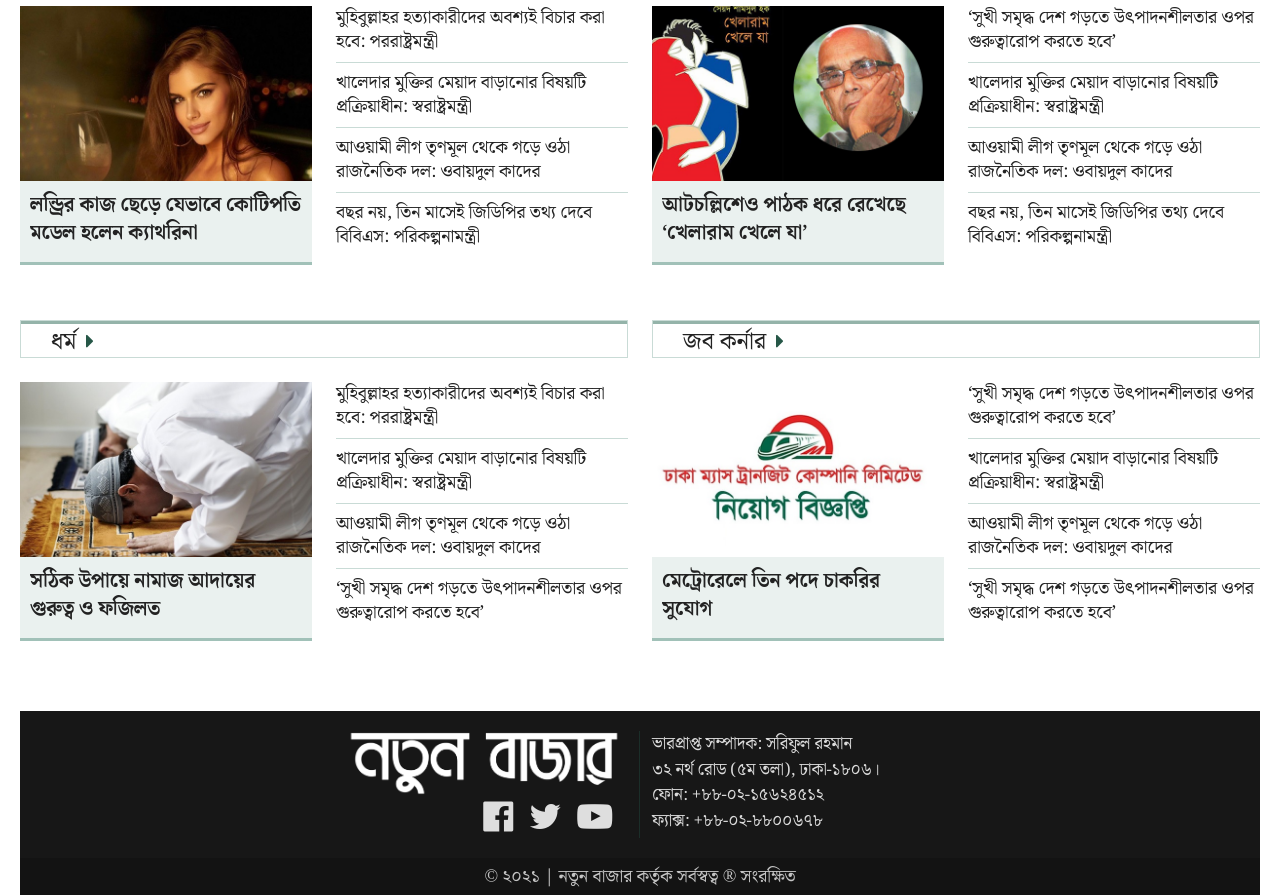
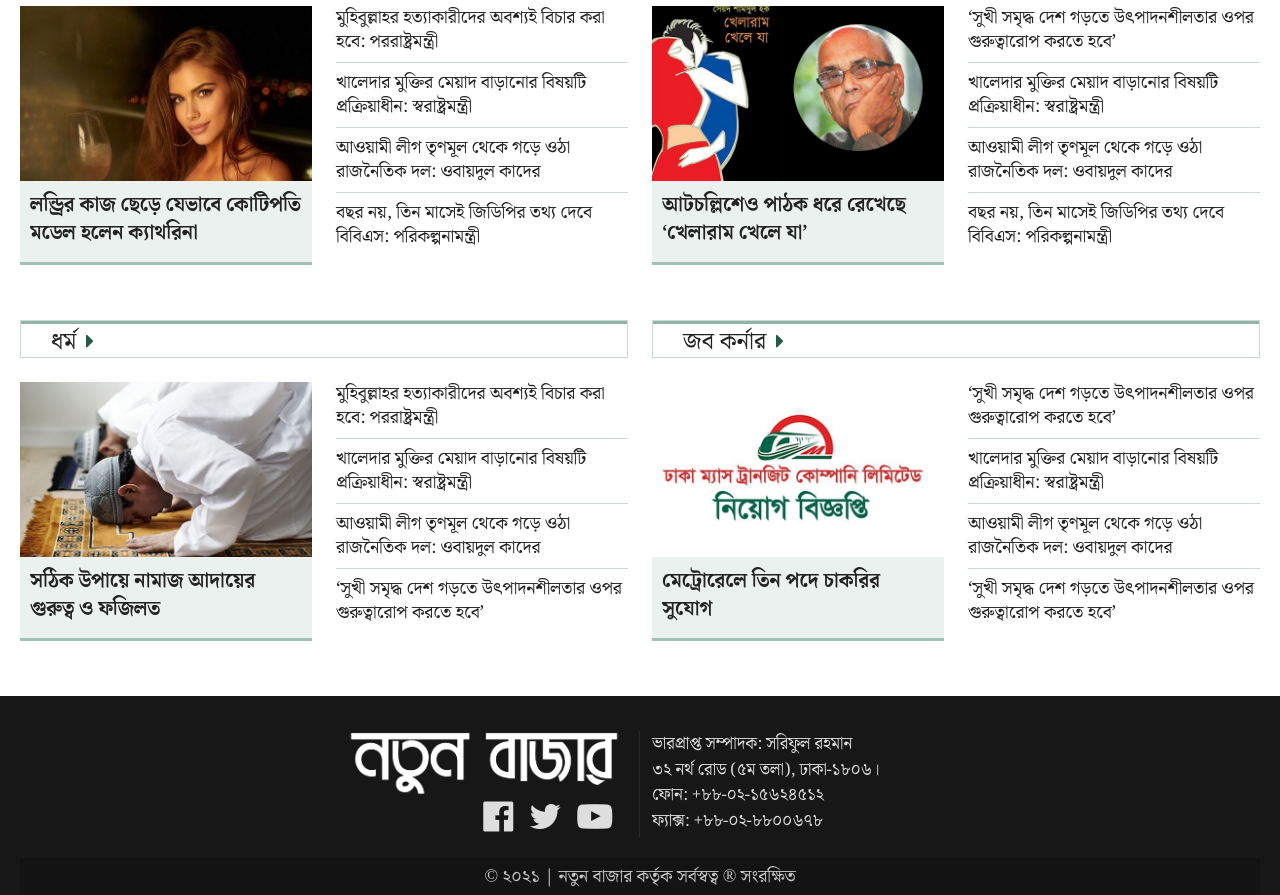
Before and after one commit to AkibSiddiki/notunbazar, a plain HTML site: page index.html in a window 1280 px wide. Shown: the part 6158-7053 px from the top of the page. Drawn offline with nearby package versions, Linux system fonts and the light colour scheme.

Commit message:
Update style.css

```diff
--- a/style.css
+++ b/style.css
@@ -333,7 +333,7 @@ p { margin-top: 0.05rem; margin-bottom: 0.05rem; }
 
 
 
-.footerSection{margin-top: 55px; padding-top: 15px;}
+.footerSection{margin-top: 55px; padding-top: 15px;background-color: #171717;}
 .footerber { text-align: center; background-color: #131313; color: #c4c4c4; padding: 4px; font-size: 18px; }
 .footerbody {
 	padding: 20px;
```
